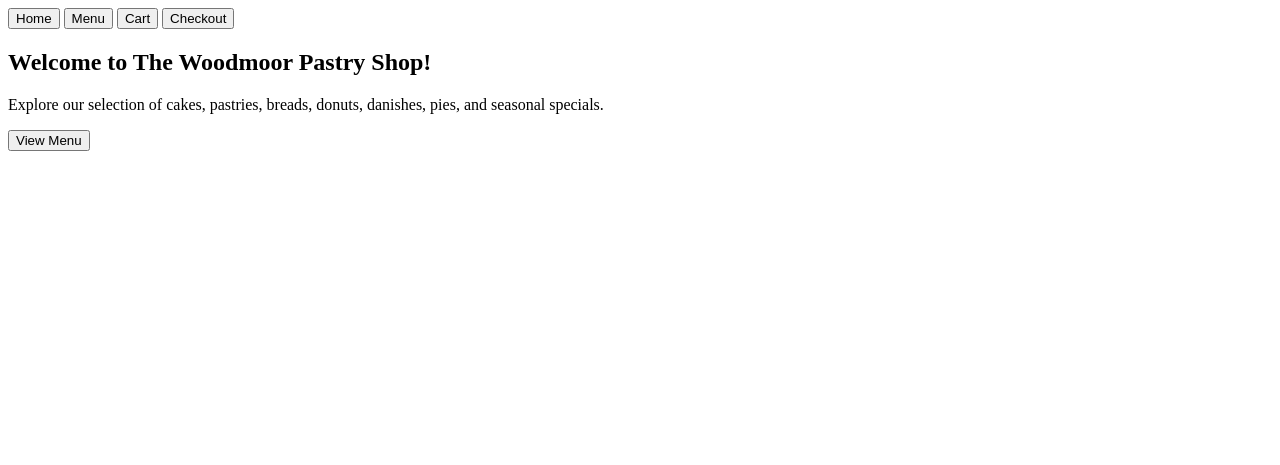
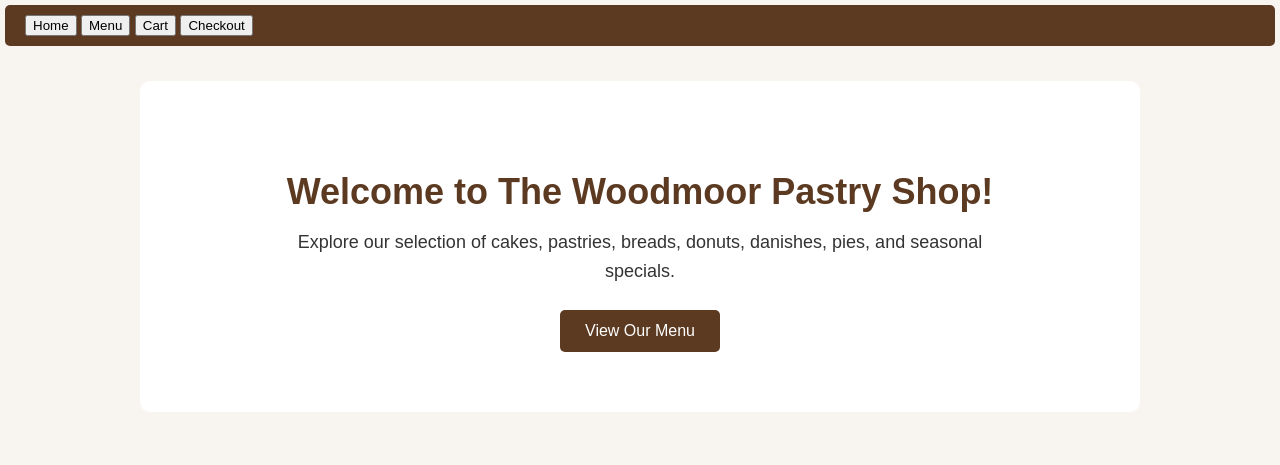
Before and after one commit to srian005/Woodmoor-Pastry-Shop, a plain HTML site: page index.html in a window 1280 px wide. Drawn offline with Linux system fonts and the light colour scheme.

Commit message:
added more css

```diff
--- a/index.html
+++ b/index.html
@@ -1,3 +1,13 @@
+<!DOCTYPE html>
+<html lang="en">
+
+<head>
+    <meta charset="UTF-8">
+    <meta name="viewport" content="width=device-width, initial-scale=1.0">
+    <title>The Woodmoor Pastry Shop</title>
+    <link rel="stylesheet" href="style.css">
+</head>
+
 <!-- Structure -->
 <nav>
     <button id="home-button">Home</button>
@@ -8,7 +18,7 @@
 <main>
 
     <!--Home Section-->
-    <section id="home">
+    <section id="home" class="hero">
         <h2>Welcome to The Woodmoor Pastry Shop!</h2>
 
         <p>
@@ -16,7 +26,7 @@
             donuts, danishes, pies, and seasonal specials.
         </p>
 
-        <button>View Menu</button>
+        <button id="view-menu-button">View Our Menu</button>
     </section>
 
     <!-- Menu Section -->
--- a/style.css
+++ b/style.css
@@ -59,3 +59,35 @@ h2 {
 button {
     cursor: pointer;
 }
+
+/*Home Hero*/
+
+.hero {
+    text-align:center;
+    padding: 60px 30px;
+}
+
+.hero h2 {
+    font-size: 36px;
+    margin-bottom: 15px;
+}
+
+.hero p {
+    font-size: 18px;
+    line-height: 1.6;
+    max-width: 700px;
+    margin: 0 auto 25px;
+}
+
+.hero button {
+    background-color: #5c3a21;
+    color: white;
+    border: none;
+    padding: 12px 25px;
+    font-size: 16px;
+    border-radius: 5px;
+}
+
+.hero button:hover {
+    background-color: #7a4e2c;
+}
```
